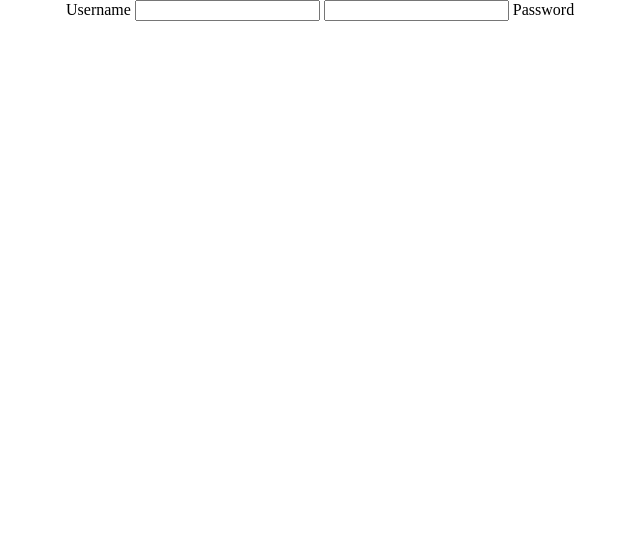
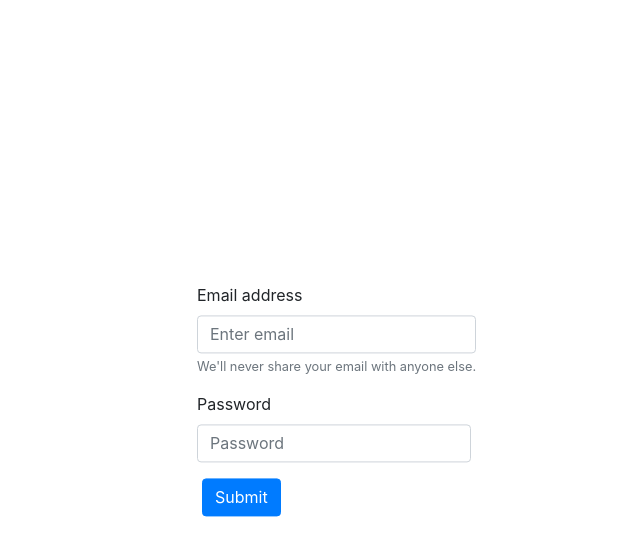
Before and after one commit to dcgutierrez93/File-Tracker, a website: page public/views/login.html in a window 1280 px wide. Shown: the whole page, without its empty margins (74-714 px from the left). Drawn offline with nearby package versions, Linux system fonts and the light colour scheme.

```diff
--- a/public/css/style.css
+++ b/public/css/style.css
@@ -4,20 +4,11 @@
     background: #fff;
 }
 
-.container {
-    margin: 0 auto;
-    width: 1000px;
-    display: grid;
-    grid-template-columns: repeat(auto-fit, minmax(200px, 1fr));
-    grid-auto-rows: 150px;
+.form-wrapper {
+    padding: 20px;
+    position: absolute;
+    top: 50%;
+    left: 50%;
+    transform: translate(-50%, -50%);
+    width: 60%;
 }
-
-.container .item {}
-
-.item--1 {
-
-}
-
-form.login-form {
-    display: block;
-}
--- a/public/js/index.js
+++ b/public/js/index.js
@@ -0,0 +1,3 @@
+'use strict';
+
+const form = document.querySelector('form');
--- a/public/views/login.html
+++ b/public/views/login.html
@@ -1,26 +1,42 @@
 <!DOCTYPE html>
 <html lang="en" dir="ltr">
+
 <head>
     <meta charset="utf-8">
     <meta name="viewport" content="width=device-width, initial-scale=1">
     <title>Login</title>
+    <link rel="stylesheet" href="https://stackpath.bootstrapcdn.com/bootstrap/4.1.3/css/bootstrap.min.css" integrity="sha384-MCw98/SFnGE8fJT3GXwEOngsV7Zt27NXFoaoApmYm81iuXoPkFOJwJ8ERdknLPMO" crossorigin="anonymous">
     <!-- Custom Stylesheet -->
     <link rel="stylesheet" href="../css/style.css">
 </head>
+
 <body>
     <div class="container">
-            <div class="item item--1">
-                <form class="login-form" action="index.html" method="post">
-                    <label for="username">Username</label>
-                    <input type="text" name="" value="">
-                    <label for="password"></label>
-                    <input type="text" name="" value="">
-                    <label for="">Password</label>
+        <div class="form-wrapper">
+            <form>
+                <div class="form-row">
+                    <div class="form-group">
+                        <label for="exampleInputEmail1">Email address</label>
+                        <input type="email" class="form-control" id="exampleInputEmail1" aria-describedby="emailHelp" placeholder="Enter email">
+                        <small id="emailHelp" class="form-text text-muted">We'll never share your email with anyone else.</small>
+                    </div>
+                </div>
+                <div class="form-row">
+                    <div class="form-group">
+                        <label for="exampleInputPassword1">Password</label>
+                        <input type="password" class="form-control" id="exampleInputPassword1" placeholder="Password">
+                    </div>
+                </div>
+                 <button type="submit" class="btn btn-primary">Submit</button>
             </form>
         </div>
     </div>
 
+    <script src="https://code.jquery.com/jquery-3.3.1.slim.min.js" integrity="sha384-q8i/X+965DzO0rT7abK41JStQIAqVgRVzpbzo5smXKp4YfRvH+8abtTE1Pi6jizo" crossorigin="anonymous"></script>
+    <script src="https://cdnjs.cloudflare.com/ajax/libs/popper.js/1.14.3/umd/popper.min.js" integrity="sha384-ZMP7rVo3mIykV+2+9J3UJ46jBk0WLaUAdn689aCwoqbBJiSnjAK/l8WvCWPIPm49" crossorigin="anonymous"></script>
+    <script src="https://stackpath.bootstrapcdn.com/bootstrap/4.1.3/js/bootstrap.min.js" integrity="sha384-ChfqqxuZUCnJSK3+MXmPNIyE6ZbWh2IMqE241rYiqJxyMiZ6OW/JmZQ5stwEULTy" crossorigin="anonymous"></script>
     <!-- Custom Javascript -->
     <script src="../js/index.js"></script>
 </body>
+
 </html>
```
Also changed, not shown: public/index.html (+6 -0 lines). Lines whose indentation alone changed are shown as unchanged.
